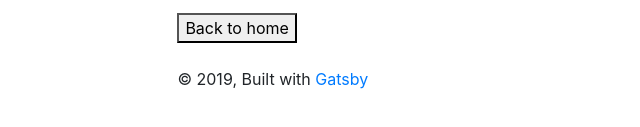
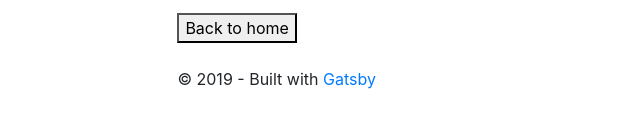
Before and after one commit to zpeyton/gatsby-spotify-playlists-demo, a Gatsby site: page /contact-success in a window 1280 px wide. Shown: the part 201-328 px from the top of the page, 0-640 px from the left. Built offline with nearby package versions, Linux system fonts and the light colour scheme; Gatsby itself is replaced by a stand-in of ours.

Commit message:
style tweaks

```diff
--- a/src/components/layout.js
+++ b/src/components/layout.js
@@ -35,7 +35,7 @@ const Layout = ({ children }) => {
       >
         <main>{children}</main>
         <footer>
-          © {new Date().getFullYear()}, Built with
+          © {new Date().getFullYear()} - Built with
           {` `}
           <a href="https://www.gatsbyjs.org">Gatsby</a>
         </footer>
```
